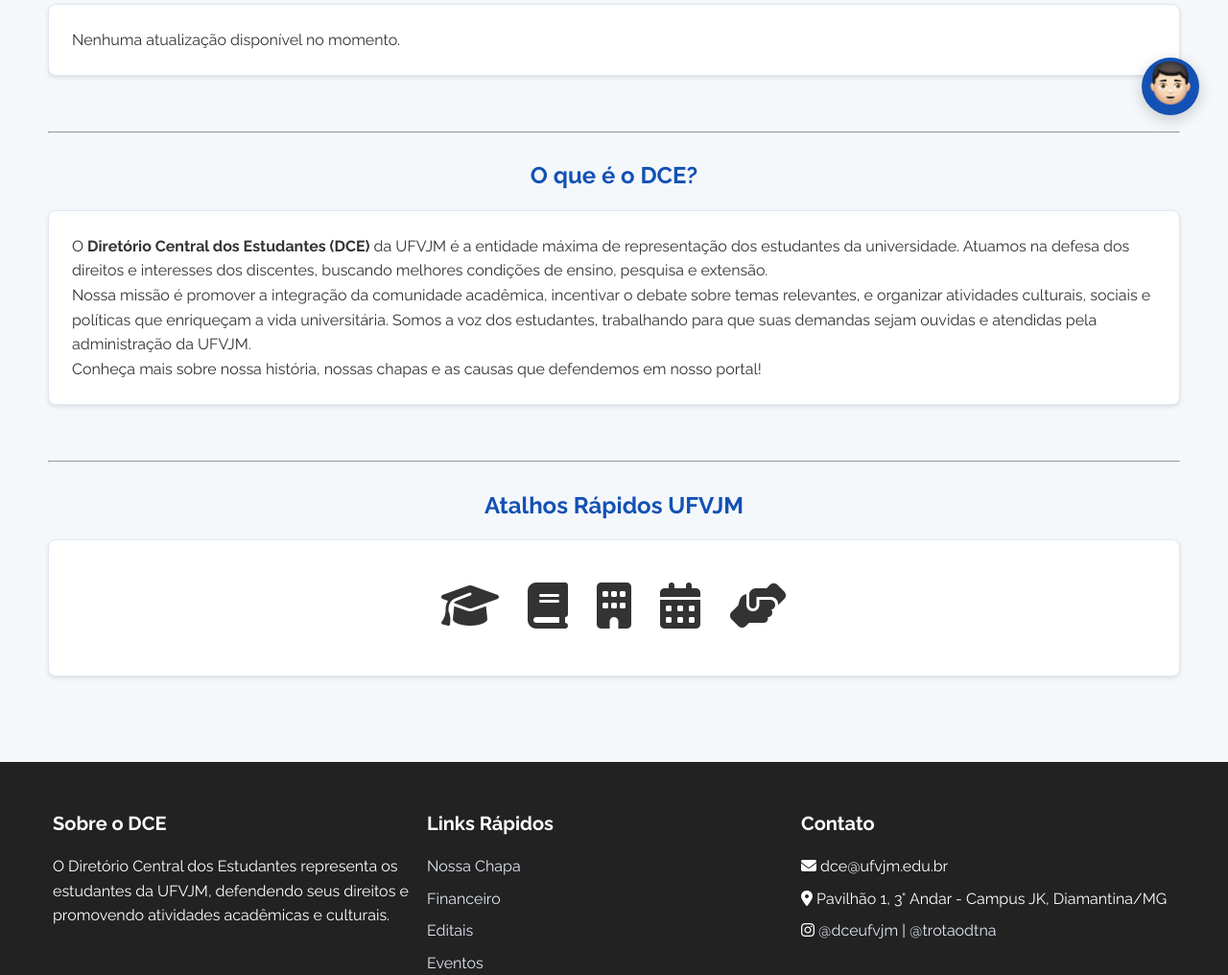
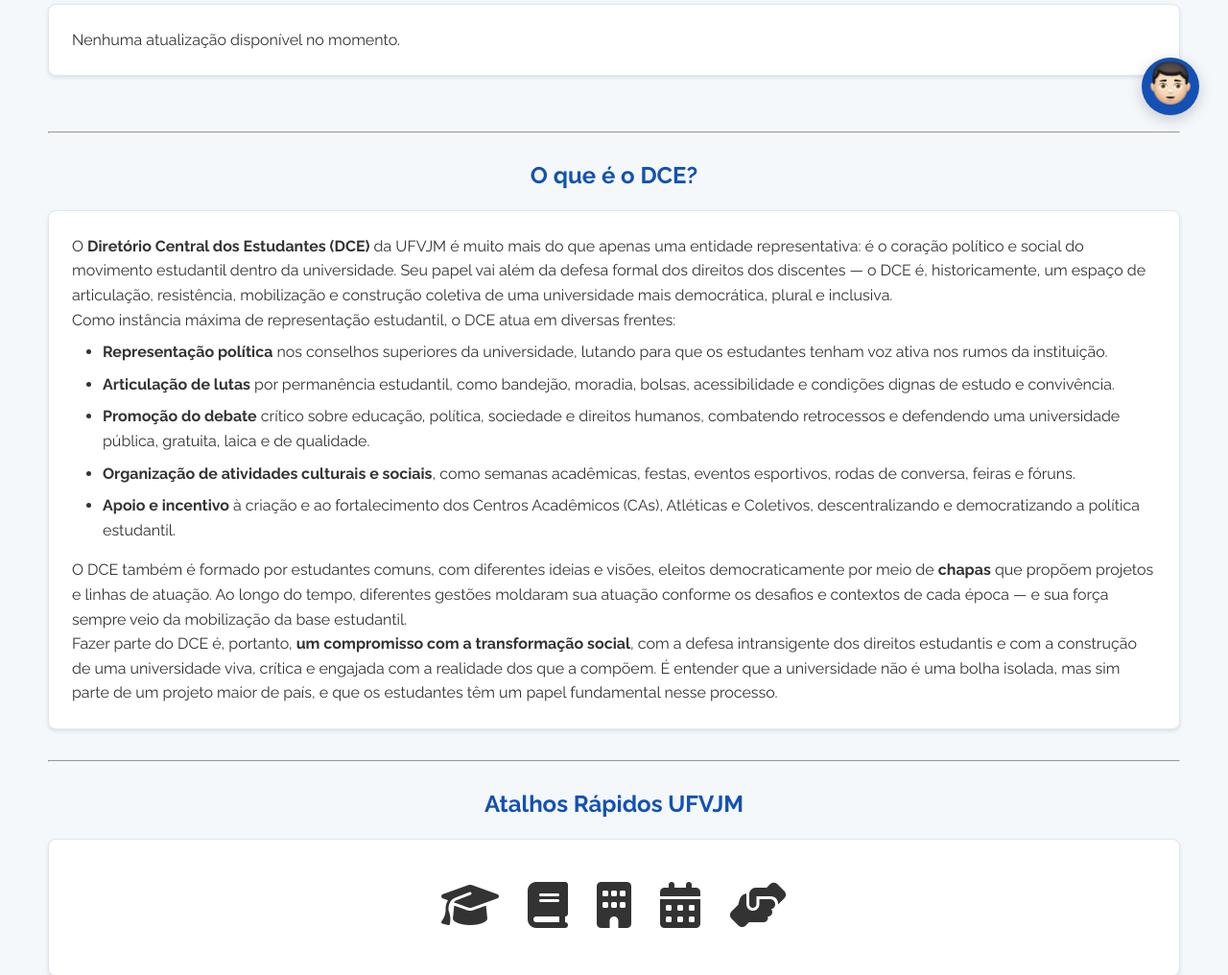
Before and after one commit to danielrp9/dce_ufvjm, a Django app: page / in a window 1280 px wide. Shown: the part 650-1666 px from the top of the page at 96% size. Run offline with Django 5.2, Linux system fonts and the light colour scheme; data that the repository does not hold is empty; some web fonts are replaced.

Commit message:
inserções textuais da home

```diff
--- a/core/templates/home.html
+++ b/core/templates/home.html
@@ -63,6 +63,17 @@
             font-size: 1rem;
             margin-bottom: 0;
         }
+
+        .card-content ul {
+    padding-left: 2rem;
+    margin-top: 0.5rem;
+    margin-bottom: 1rem;
+}
+
+.card-content ul li {
+    margin-bottom: 0.5rem;
+    list-style-type: disc;
+}
 
         /*
          * Layout para dispositivos móveis (telas menores que 768px)
@@ -207,18 +218,31 @@
             </div>
         </section> <br>
 
-        <hr class="my-5">
+        <hr class="my-5"> <br>
 
-       <br> <section class="mb-5">
-            <h2 class="text-center">O que é o DCE?</h2>
-            <div class="br-card">
-                <div class="card-content">
-                    <p>O <strong>Diretório Central dos Estudantes (DCE)</strong> da UFVJM é a entidade máxima de representação dos estudantes da universidade. Atuamos na defesa dos direitos e interesses dos discentes, buscando melhores condições de ensino, pesquisa e extensão.</p>
-                    <p>Nossa missão é promover a integração da comunidade acadêmica, incentivar o debate sobre temas relevantes, e organizar atividades culturais, sociais e políticas que enriqueçam a vida universitária. Somos a voz dos estudantes, trabalhando para que suas demandas sejam ouvidas e atendidas pela administração da UFVJM.</p>
-                    <p>Conheça mais sobre nossa história, nossas chapas e as causas que defendemos em nosso portal!</p>
-                </div>
-            </div>
-        </section><br>
+<section class="mb-5">
+    <h2 class="text-center">O que é o DCE?</h2>
+    <div class="br-card">
+        <div class="card-content">
+            <p>O <strong>Diretório Central dos Estudantes (DCE)</strong> da UFVJM é muito mais do que apenas uma entidade representativa: é o coração político e social do movimento estudantil dentro da universidade. Seu papel vai além da defesa formal dos direitos dos discentes — o DCE é, historicamente, um espaço de articulação, resistência, mobilização e construção coletiva de uma universidade mais democrática, plural e inclusiva.</p>
+
+            <p>Como instância máxima de representação estudantil, o DCE atua em diversas frentes:</p>
+
+            <ul>
+                <li><strong>Representação política</strong> nos conselhos superiores da universidade, lutando para que os estudantes tenham voz ativa nos rumos da instituição.</li>
+                <li><strong>Articulação de lutas</strong> por permanência estudantil, como bandejão, moradia, bolsas, acessibilidade e condições dignas de estudo e convivência.</li>
+                <li><strong>Promoção do debate</strong> crítico sobre educação, política, sociedade e direitos humanos, combatendo retrocessos e defendendo uma universidade pública, gratuita, laica e de qualidade.</li>
+                <li><strong>Organização de atividades culturais e sociais</strong>, como semanas acadêmicas, festas, eventos esportivos, rodas de conversa, feiras e fóruns.</li>
+                <li><strong>Apoio e incentivo</strong> à criação e ao fortalecimento dos Centros Acadêmicos (CAs), Atléticas e Coletivos, descentralizando e democratizando a política estudantil.</li>
+            </ul>
+
+            <p>O DCE também é formado por estudantes comuns, com diferentes ideias e visões, eleitos democraticamente por meio de <strong>chapas</strong> que propõem projetos e linhas de atuação. Ao longo do tempo, diferentes gestões moldaram sua atuação conforme os desafios e contextos de cada época — e sua força sempre veio da mobilização da base estudantil.</p>
+
+            <p>Fazer parte do DCE é, portanto, <strong>um compromisso com a transformação social</strong>, com a defesa intransigente dos direitos estudantis e com a construção de uma universidade viva, crítica e engajada com a realidade dos que a compõem. É entender que a universidade não é uma bolha isolada, mas sim parte de um projeto maior de país, e que os estudantes têm um papel fundamental nesse processo.</p>
+        </div>
+    </div>
+</section>
+
 
 
 
```
